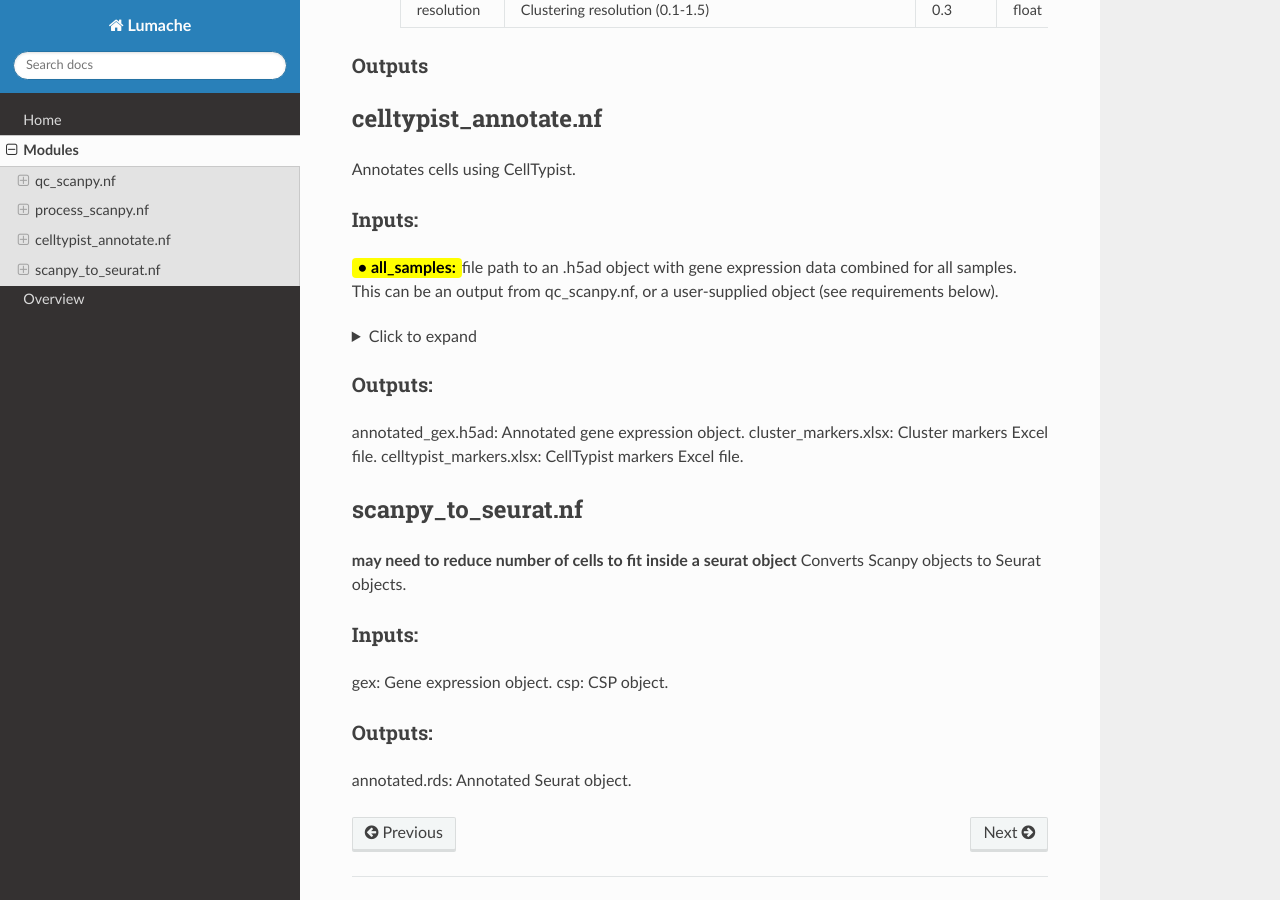
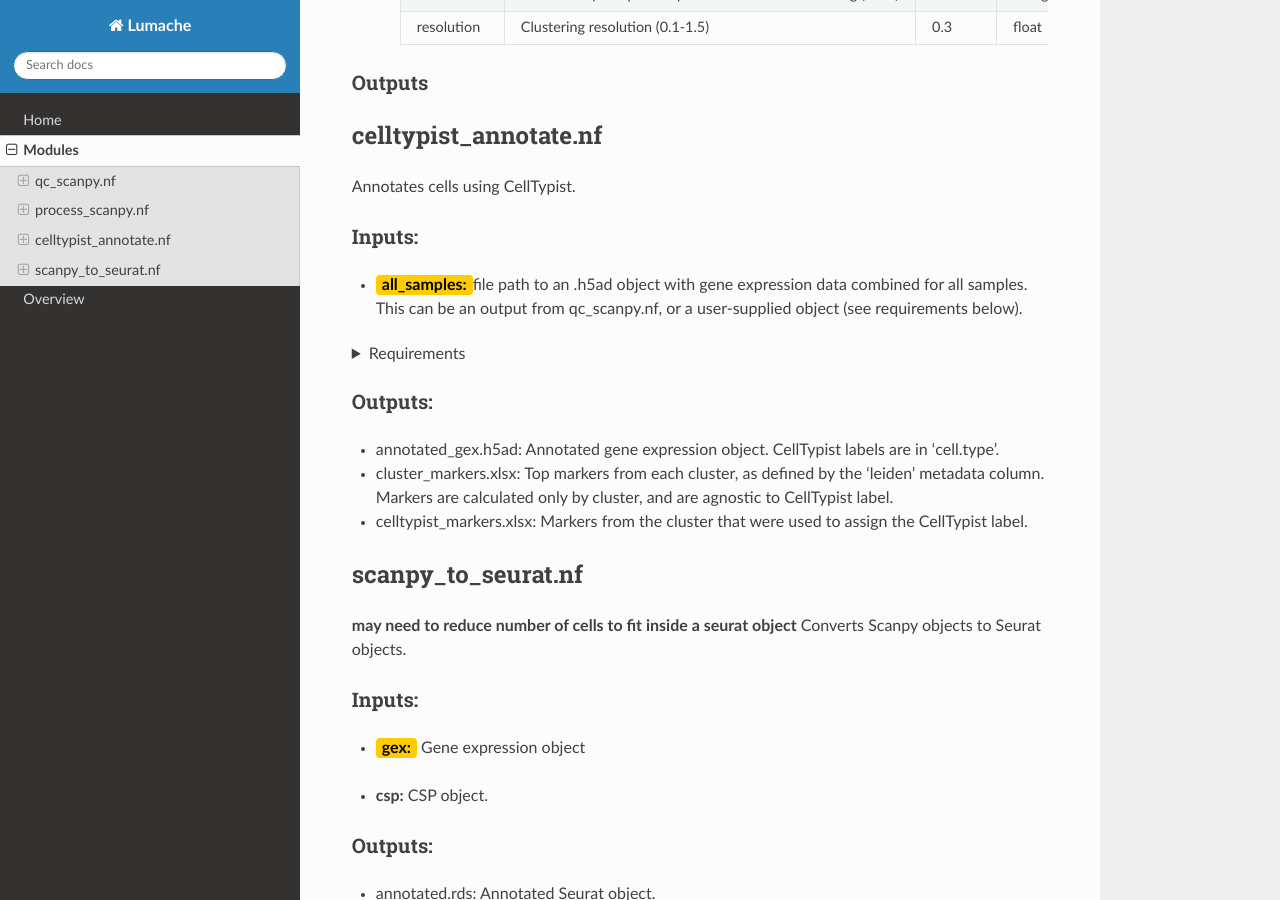
Before and after one commit to oliviaellis65/docs, a Sphinx documentation site: the page built from docs/source/modules.rst, in a window 1280 px wide and 900 px high, scrolled down 1896 px. Built offline with Sphinx 7.4.7 and the Read the Docs theme 3.1.0, drawn with Linux system fonts in a browser that asks for light colours; some of the changed text lies outside the part shown.

Commit message:
fix spacing issues

```diff
--- a/docs/source/modules.rst
+++ b/docs/source/modules.rst
@@ -14,8 +14,11 @@ Concatenates all samples from the provided samplesheet into a single .h5ad file
 
 Inputs:
 ^^^^^^^^^^^
+.. raw:: html
 
-- **samplesheet.csv:** If starting from cellranger outputs, specify the samples in the following format. "sample" is the sample name, and "dir" is the cellranger output folder containing a .h5ad file, normally in this form: ".../per_sample_outs/sampleA/outs". Additional columns will be added to sample metadata. ::
+   <ul><li><span style="background-color: #FFCC00; color: black; font-weight:bold; padding: 2px 6px; border-radius: 4px;"> samplesheet.csv:</span><span style="display:inline;">If starting from cellranger outputs, specify the samples in the following format. "sample" is the sample name, and "dir" is the cellranger output folder containing a .h5ad file, normally in this form: ".../per_sample_outs/sampleA/outs". Additional columns will be added to sample metadata.</span></li></ul>
+
+::
 
    sample,dir,...
    Donor1_Control,~/myproject/7.2/per_sample_outs/Donor1_Control/outs,
@@ -50,7 +53,7 @@ Inputs:
 
 .. raw:: html
 
-   <p><span style="background-color: #FFCC00; color: black; font-weight:bold; padding: 2px 6px; border-radius: 4px;"><ul><li> all_samples:</span><span style="display:inline;">file path to an .h5ad object with gene expression data combined for all samples. This can be an output from qc_scanpy.nf, or a user-supplied object (see requirements below).</span></li></ul>
+   <ul><li><span style="background-color: #FFCC00; color: black; font-weight:bold; padding: 2px 6px; border-radius: 4px;"> all_samples:</span><span style="display:inline;">file path to an .h5ad object with gene expression data combined for all samples. This can be an output from qc_scanpy.nf, or a user-supplied object (see requirements below).</span></li></ul>
 
 .. raw:: html
 
@@ -64,7 +67,7 @@ Inputs:
 
 .. raw:: html
 
-   <span style="color:black;font-weight:bold;">• workers</span><span style="display:inline;">: number of workers to use for integration. Default is the number of available workers - 1.</span>
+   <ul><li><span style="color:black;font-weight:bold;">workers</span><span style="display:inline;">: number of workers to use for integration. Default is the number of available workers - 1.</span></li></ul>
 
 
 - **qc**
@@ -110,7 +113,8 @@ Inputs:
 
 
 Outputs
-^^^^^^^
+^^^^^^^^^
+
 
 
 celltypist_annotate.nf
@@ -122,21 +126,21 @@ Inputs:
 ^^^^^^^^^^
 .. raw:: html
 
-   <p><span style="background-color: yellow; color: black; font-weight:bold; padding: 2px 6px; border-radius: 4px;">&bull; all_samples:</span><span style="display:inline;">file path to an .h5ad object with gene expression data combined for all samples. This can be an output from qc_scanpy.nf, or a user-supplied object (see requirements below).</span>
+   <ul><li><span style="background-color: #FFCC00; color: black; font-weight:bold; padding: 2px 6px; border-radius: 4px;">all_samples:</span><span style="display:inline;">file path to an .h5ad object with gene expression data combined for all samples. This can be an output from qc_scanpy.nf, or a user-supplied object (see requirements below).</span></li></ul>
 
 .. raw:: html
 
    <p><details>
-   <summary>Click to expand</summary>
-   Object must contain the following metadata columns: 'sample_id', 'nFeature_RNA', 'nCount_RNA', 'percent_mt', 'percent_ribo'.
+   <summary>Requirements</summary>
+   Object must contain the following metadata columns: 'sample_id', 'nFeature_RNA', 'nCount_RNA', 'percent_mt', 'percent_ribo', 'leiden'.
    </details></p>
 
 
 Outputs:
 ^^^^^^^^^^^^
-annotated_gex.h5ad: Annotated gene expression object.
-cluster_markers.xlsx: Cluster markers Excel file.
-celltypist_markers.xlsx: CellTypist markers Excel file.
+- annotated_gex.h5ad: Annotated gene expression object. CellTypist labels are in 'cell.type'.
+- cluster_markers.xlsx: Top markers from each cluster, as defined by the 'leiden' metadata column. Markers are calculated only by cluster, and are agnostic to CellTypist label.
+- celltypist_markers.xlsx: Markers from the cluster that were used to assign the CellTypist label.
 
 
 
@@ -147,10 +151,16 @@ scanpy_to_seurat.nf
 
 Inputs:
 ^^^^^^^^^^
-gex: Gene expression object.
-csp: CSP object.
+
+.. raw:: html
+
+   <ul><li><span style="background-color: #FFCC00; color: black; font-weight:bold; padding: 2px 6px; border-radius: 4px;">gex:</span><span style="display:inline;"> Gene expression object</span></li></ul>
+
+
+- **csp:** CSP object.
+
 
 
 Outputs:
 ^^^^^^^^^^^
-annotated.rds: Annotated Seurat object.
+- annotated.rds: Annotated Seurat object.
```
